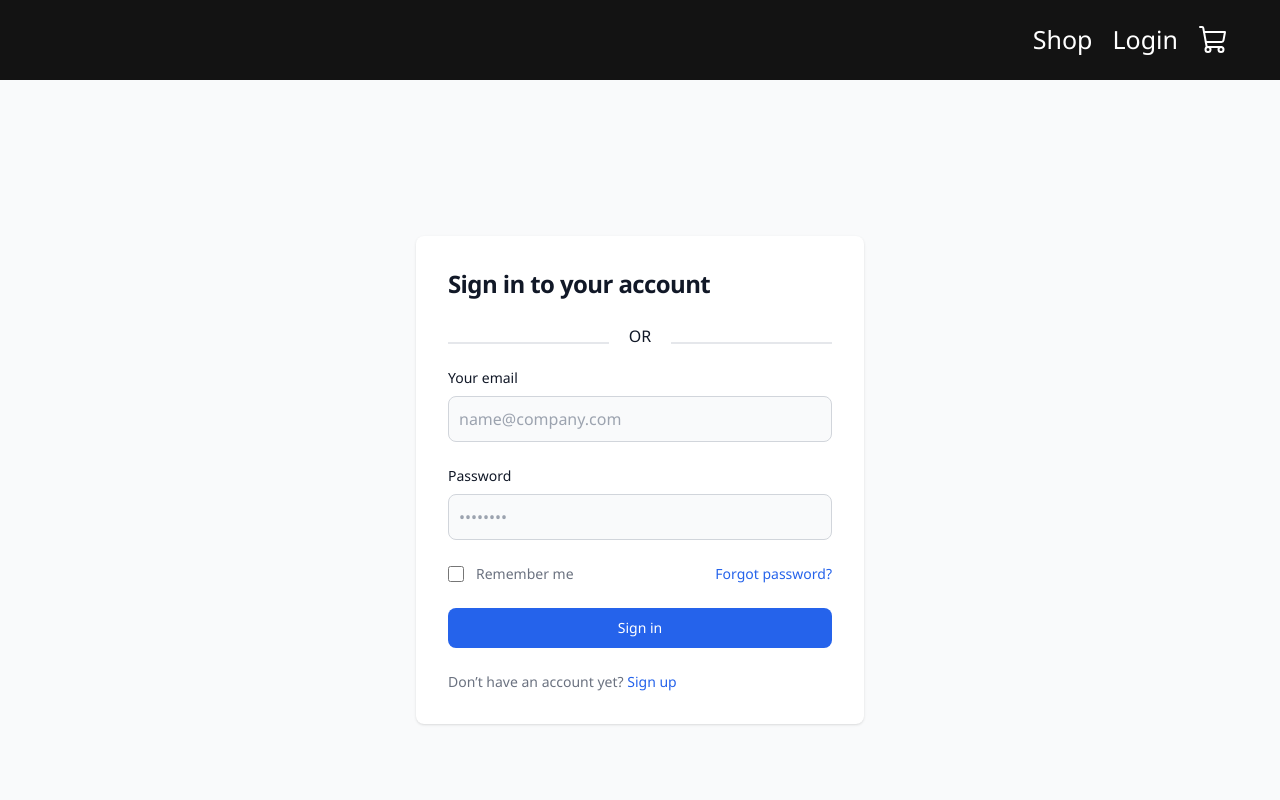
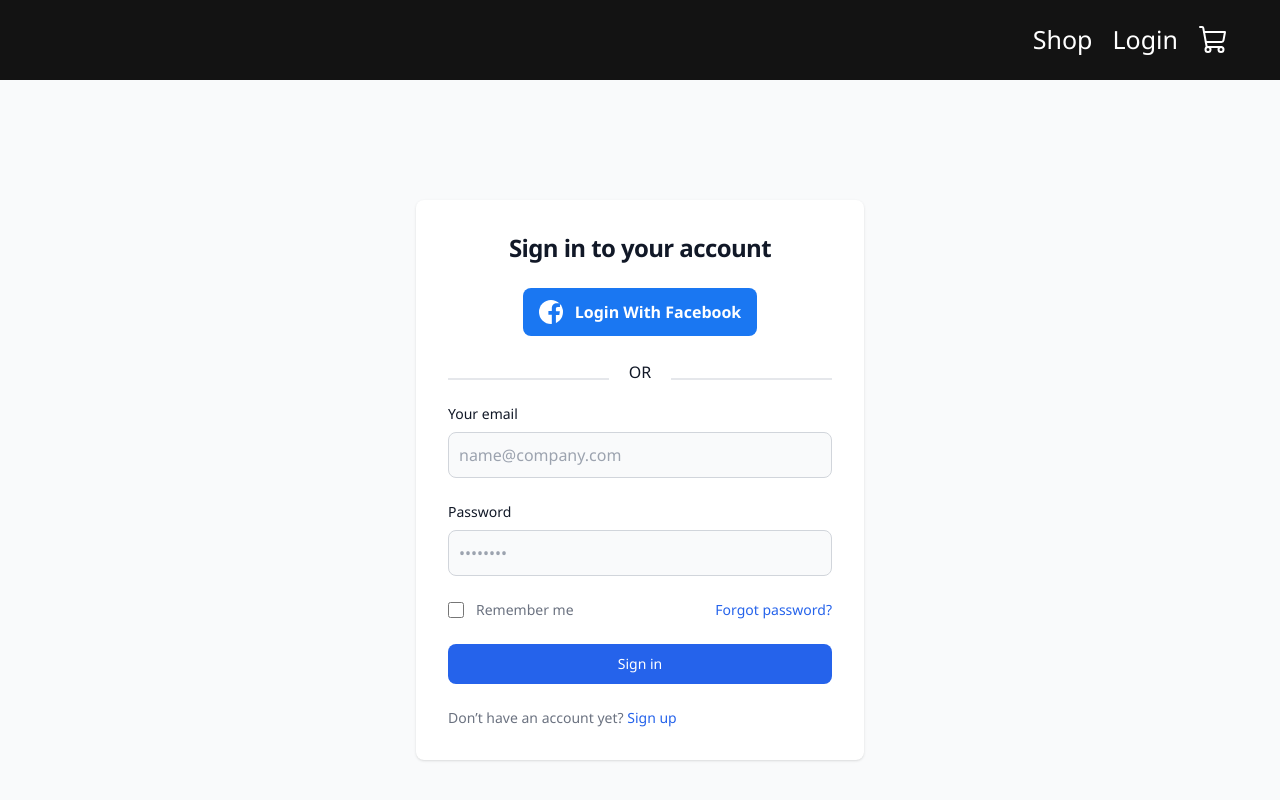
Before and after one commit to vuvykt38/react-ecommerce, a React (Create React App) app: page /login in a window 1280 px wide. Shown: the top 800 px of the page. Built offline with nearby package versions, Linux system fonts and the light colour scheme.

Commit message:
fix FB login error

```diff
--- a/src/pages/login.jsx
+++ b/src/pages/login.jsx
@@ -1,8 +1,11 @@
-import React, { useState } from "react";
-import axios from "axios";
+import React, { useState } from 'react';
+import axios from 'axios';
+import { useNavigate } from 'react-router-dom';
 
 export const Login = () => {
   const [user, setUser] = useState({});
+  const navigate = useNavigate();
+
   const loginWithServer = async (accessToken) => {
     try {
       const response = await axios.get("https://graph.facebook.com/v20.0/me", {
@@ -14,51 +17,92 @@ export const Login = () => {
           access_token: accessToken
         }
       });
-      setUser(response.data);
+      setUser(response.data)
+      console.log('User data set:', response.data);
+      navigate('/');
+
     } catch (error) {
       console.error('Error:', error);
     }
   };
 
   const statusChangeCallback = (response) => {
+    console.log('statusChangeCallback called with response:', response);
     if (response.status === 'connected') {
-      loginWithServer(response.authResponse.accessToken)
+      setTimeout(() => {
+        loginWithServer(response.authResponse.accessToken);
+      }, 1000); // Delay of 1000 milliseconds (1 second)
     } else {
       console.log('please login');
     }
   };
 
   const checkLoginState = () => {
+    console.log('checkLoginState called');
     window.FB.getLoginStatus((response) => {
       statusChangeCallback(response);
     });
-    console.log('checkLoginState done')
+    console.log('checkLoginState done');
   };
+
+  const handleFBLogin = () => {
+    window.FB.login(checkLoginState, { scope: 'public_profile,email' });
+  }
+
   return (
     <section className="bg-gray-50 dark:bg-gray-900">
       <div className="flex flex-col items-center justify-center px-6 py-8 mx-auto md:h-screen lg:py-0">
         <div className="w-full bg-white rounded-lg shadow dark:border md:mt-0 sm:max-w-md xl:p-0 dark:bg-gray-800 dark:border-gray-700">
-          <div className="p-6 space-y-4 md:space-y-6 sm:p-8">
-            <h1 className="text-xl font-bold leading-tight tracking-tight text-gray-900 md:text-2xl dark:text-white">
-              Sign in to your account
-            </h1>
-            <div class="fb-login-button" data-width="" data-size="large" data-button-type="login_with" data-layout="default" data-auto-logout-link="false" data-use-continue-as="false" onClick={checkLoginState}></div>
-            <div class="h-5 border-b-2 border-grey text-center text-gray-900">
-              <span class="bg-white px-5">OR</span>
+          <div className="p-6 space-y-4 md:space-y-6 sm:p-8 items-center justify-center">
+            <div className='flex flex-col items-center justify-center gap-6'>
+              <h1 className="text-xl font-bold leading-tight tracking-tight text-gray-900 md:text-2xl dark:text-white">
+                Sign in to your account
+              </h1>
+              <div className='flex items-center'>
+                <button onClick={handleFBLogin} className="bg-[#1a77f2] hover:bg-blue-700 text-white font-bold py-3 px-4 rounded-lg inline-flex items-center">
+                  <svg className="w-6 h-6 mr-3 rounded-full" xmlns="http://www.w3.org/2000/svg" viewBox="0 0 24 24" fill="currentColor">
+                    <path d="M22.675 0h-21.35C.6 0 0 .6 0 1.345v21.31C0 23.4.6 24 1.325 24H12.82V14.692h-3.418v-3.631h3.418V8.41c0-3.377 2.063-5.214 5.078-5.214 1.446 0 2.691.106 3.053.155v3.545l-2.095.001c-1.642 0-1.961.781-1.961 1.925v2.521h3.918l-.511 3.631h-3.407V24h6.693C23.4 24 24 23.4 24 22.655V1.345C24 .6 23.4 0 22.675 0z" />
+                  </svg>
+                  Login With Facebook
+                </button>
+              </div>
+            </div>
+            <div className="h-5 border-b-2 border-grey text-center text-gray-900">
+              <span className="bg-white px-5">OR</span>
             </div>
             <form className="space-y-4 md:space-y-6" action="#">
               <div>
                 <label htmlFor="email" className="block mb-2 text-sm font-medium text-gray-900 dark:text-white">Your email</label>
-                <input type="email" name="email" id="email" className="bg-gray-50 border border-gray-300 text-gray-900 rounded-lg focus:ring-primary-600 focus:border-primary-600 block w-full p-2.5 dark:bg-gray-700 dark:border-gray-600 dark:placeholder-gray-400 dark:text-white dark:focus:ring-blue-500 dark:focus:border-blue-500" placeholder="name@company.com" required />
+                <input
+                  type="email"
+                  name="email"
+                  id="email"
+                  className="bg-gray-50 border border-gray-300 text-gray-900 rounded-lg focus:ring-primary-600 focus:border-primary-600 block w-full p-2.5 dark:bg-gray-700 dark:border-gray-600 dark:placeholder-gray-400 dark:text-white dark:focus:ring-blue-500 dark:focus:border-blue-500"
+                  placeholder="name@company.com"
+                  required
+                />
               </div>
               <div>
                 <label htmlFor="password" className="block mb-2 text-sm font-medium text-gray-900 dark:text-white">Password</label>
-                <input type="password" name="password" id="password" placeholder="••••••••" className="bg-gray-50 border border-gray-300 text-gray-900 rounded-lg focus:ring-primary-600 focus:border-primary-600 block w-full p-2.5 dark:bg-gray-700 dark:border-gray-600 dark:placeholder-gray-400 dark:text-white dark:focus:ring-blue-500 dark:focus:border-blue-500" required />
+                <input
+                  type="password"
+                  name="password"
+                  id="password"
+                  placeholder="••••••••"
+                  className="bg-gray-50 border border-gray-300 text-gray-900 rounded-lg focus:ring-primary-600 focus:border-primary-600 block w-full p-2.5 dark:bg-gray-700 dark:border-gray-600 dark:placeholder-gray-400 dark:text-white dark:focus:ring-blue-500 dark:focus:border-blue-500"
+                  required
+                />
               </div>
               <div className="flex items-center justify-between">
                 <div className="flex items-start">
                   <div className="flex items-center h-5">
-                    <input id="remember" aria-describedby="remember" type="checkbox" className="w-4 h-4 border border-gray-300 rounded bg-gray-50 focus:ring-3 focus:ring-primary-300 dark:bg-gray-700 dark:border-gray-600 dark:focus:ring-primary-600 dark:ring-offset-gray-800" required />
+                    <input
+                      id="remember"
+                      aria-describedby="remember"
+                      type="checkbox"
+                      className="w-4 h-4 border border-gray-300 rounded bg-gray-50 focus:ring-3 focus:ring-primary-300 dark:bg-gray-700 dark:border-gray-600 dark:focus:ring-primary-600 dark:ring-offset-gray-800"
+                      required
+                    />
                   </div>
                   <div className="ml-3 text-sm">
                     <label htmlFor="remember" className="text-gray-500 dark:text-gray-300">Remember me</label>
@@ -66,7 +110,12 @@ export const Login = () => {
                 </div>
                 <a href="#" className="text-sm font-medium text-primary-600 hover:underline dark:text-primary-500">Forgot password?</a>
               </div>
-              <button type="submit" className="w-full text-white bg-primary-600 hover:bg-primary-700 focus:ring-4 focus:outline-none focus:ring-primary-300 font-medium rounded-lg text-sm px-5 py-2.5 text-center dark:bg-primary-600 dark:hover:bg-primary-700 dark:focus:ring-primary-800">Sign in</button>
+              <button
+                type="submit"
+                className="w-full text-white bg-primary-600 hover:bg-primary-700 focus:ring-4 focus:outline-none focus:ring-primary-300 font-medium rounded-lg text-sm px-5 py-2.5 text-center dark:bg-primary-600 dark:hover:bg-primary-700 dark:focus:ring-primary-800"
+              >
+                Sign in
+              </button>
               <p className="text-sm font-light text-gray-500 dark:text-gray-400">
                 Don’t have an account yet? <a href="#" className="font-medium text-primary-600 hover:underline dark:text-primary-500">Sign up</a>
               </p>
@@ -75,6 +124,5 @@ export const Login = () => {
         </div>
       </div>
     </section>
-
   );
 };
```
